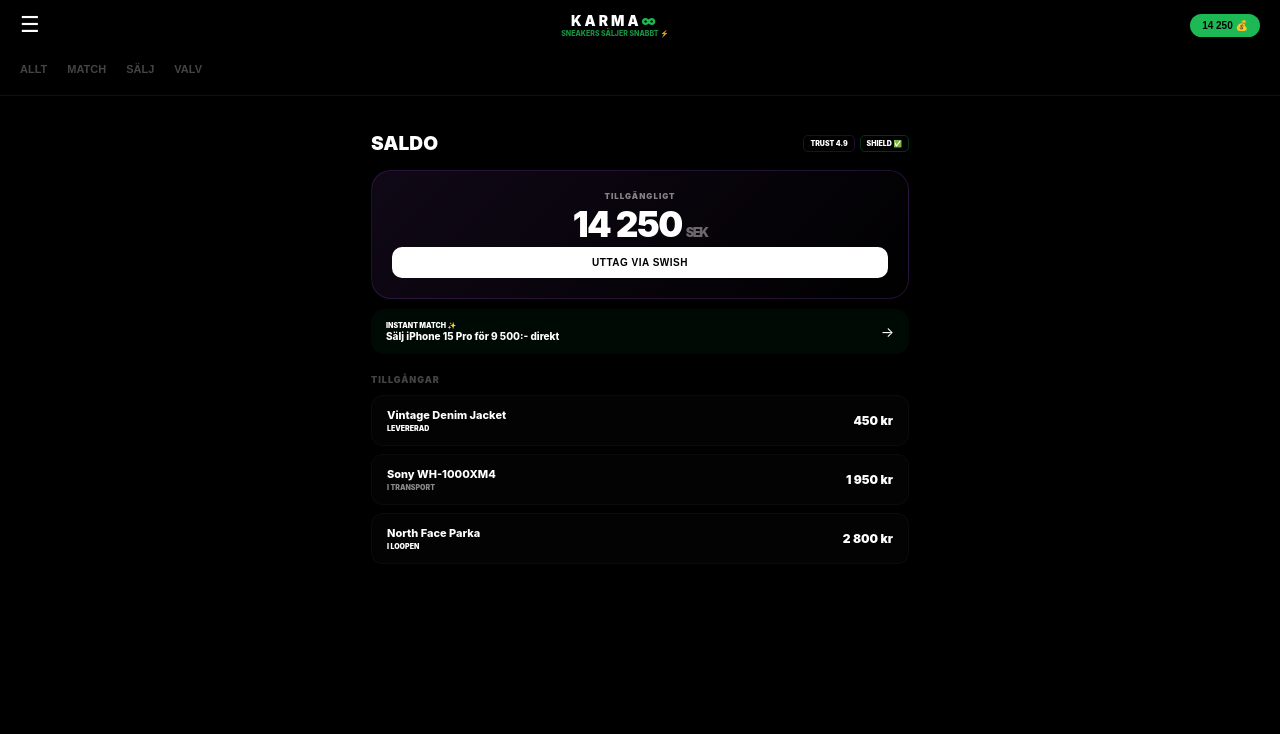
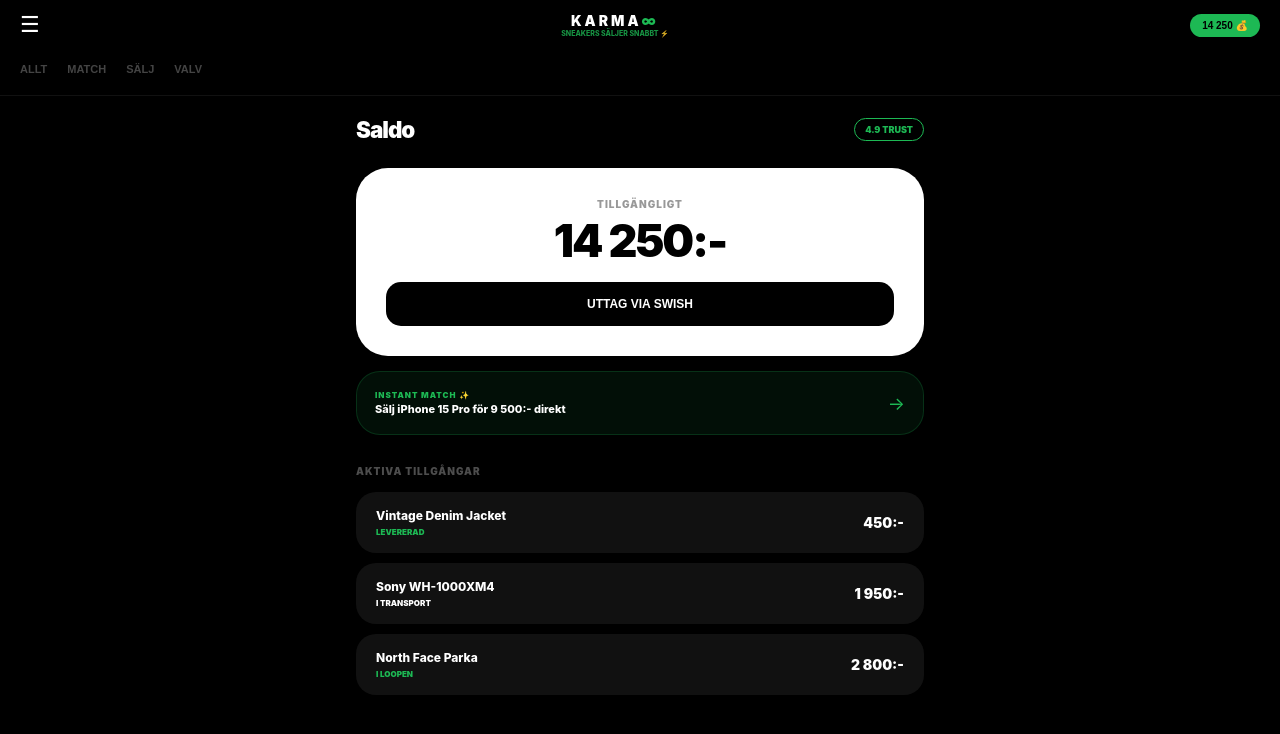
Before and after one commit to gascheckking/marketbeg-appGem, a Next.js app: page /dashboard/seller in a window 1280 px wide. Shown: the top 734 px of the page. Built offline with nearby package versions, Linux system fonts and the light colour scheme.

Commit message:
Update page.tsx

```diff
--- a/app/dashboard/seller/page.tsx
+++ b/app/dashboard/seller/page.tsx
@@ -6,65 +6,56 @@ import { useRouter } from 'next/navigation';
 export default function KarmaSellerDashboard() {
   const router = useRouter();
   const assets = [
-    { name: "Vintage Denim Jacket", status: "LEVERERAD", value: "450 kr", color: 'var(--neon-purple)' },
-    { name: "Sony WH-1000XM4", status: "I TRANSPORT", value: "1 950 kr", color: '#888' },
-    { name: "North Face Parka", status: "I LOOPEN", value: "2 800 kr", color: 'var(--neon-mint)' }
+    { name: "Vintage Denim Jacket", status: "LEVERERAD", value: "450:-", statusColor: '#1DB954' },
+    { name: "Sony WH-1000XM4", status: "I TRANSPORT", value: "1 950:-", statusColor: '#fff' },
+    { name: "North Face Parka", status: "I LOOPEN", value: "2 800:-", statusColor: '#1DB954' }
   ];
 
   return (
-    <div className="page-wrapper" style={{ padding: '15px' }}>
-      <header style={{ marginBottom: '15px', display: 'flex', justifyContent: 'space-between', alignItems: 'center' }}>
-        <h1 style={{ fontSize: '1.2rem', fontWeight: 900, margin: 0 }}>SALDO</h1>
-        <div style={{ display: 'flex', gap: '5px' }}>
-          <span className="badge-status purple">TRUST 4.9</span>
-          <span className="badge-status mint">SHIELD ✅</span>
+    <div className="page-wrapper">
+      <header style={{ marginBottom: '25px', display: 'flex', justifyContent: 'space-between', alignItems: 'center' }}>
+        <h1 style={{ fontSize: '1.4rem', fontWeight: 900, letterSpacing: '-1px' }}>Saldo</h1>
+        <div style={{ display: 'flex', gap: '8px' }}>
+          <span style={{ fontSize: '9px', fontWeight: 900, padding: '5px 10px', borderRadius: '20px', border: '1px solid #1DB954', color: '#1DB954' }}>4.9 TRUST</span>
         </div>
       </header>
 
-      <div className="glass-card balance-card">
-        <div style={{ fontSize: '8px', fontWeight: 900, opacity: 0.5, letterSpacing: '1px' }}>TILLGÄNGLIGT</div>
-        <div style={{ fontSize: '2.2rem', fontWeight: 900, margin: '2px 0', letterSpacing: '-1.5px' }}>
-          14 250<span style={{ fontSize: '0.8rem', opacity: 0.4, marginLeft: '4px' }}>SEK</span>
-        </div>
-        <button className="primary-btn" style={{ background: '#fff', color: '#000', padding: '10px', fontSize: '10px', borderRadius: '10px', fontWeight: 900 }}>
+      {/* BALANCE CARD */}
+      <div style={{ background: '#fff', padding: '30px', borderRadius: '32px', textAlign: 'center', marginBottom: '15px' }}>
+        <div style={{ fontSize: '10px', fontWeight: 900, color: '#000', opacity: 0.4, letterSpacing: '1px' }}>TILLGÄNGLIGT</div>
+        <div style={{ fontSize: '2.8rem', fontWeight: 900, color: '#000', margin: '4px 0', letterSpacing: '-2px' }}>14 250:-</div>
+        <button style={{ background: '#000', color: '#fff', padding: '15px 25px', fontSize: '12px', borderRadius: '15px', fontWeight: 900, border: 'none', width: '100%', marginTop: '10px' }}>
           UTTAG VIA SWISH
         </button>
       </div>
 
-      <div onClick={() => router.push('/sell/instant?item=iphone15')} className="match-alert">
+      {/* MATCH ALERT */}
+      <div onClick={() => router.push('/sell/instant?item=iphone15')} style={{
+        padding: '18px', borderRadius: '24px', background: '#1DB95415', border: '1px solid #1DB95433', cursor: 'pointer', marginBottom: '30px'
+      }}>
         <div style={{ display: 'flex', justifyContent: 'space-between', alignItems: 'center' }}>
           <div>
-            <div style={{ fontSize: '7px', fontWeight: 900, color: 'var(--neon-mint)' }}>INSTANT MATCH ✨</div>
-            <div style={{ fontSize: '10px', fontWeight: 800 }}>Sälj iPhone 15 Pro för 9 500:- direkt</div>
+            <div style={{ fontSize: '8px', fontWeight: 900, color: '#1DB954', letterSpacing: '1px' }}>INSTANT MATCH ✨</div>
+            <div style={{ fontSize: '11px', fontWeight: 800, marginTop: '2px' }}>Sälj iPhone 15 Pro för 9 500:- direkt</div>
           </div>
-          <span style={{ fontSize: '14px' }}>→</span>
+          <span style={{ fontSize: '18px', color: '#1DB954' }}>→</span>
         </div>
       </div>
 
-      <div style={{ marginTop: '20px' }}>
-        <h3 style={{ fontSize: '9px', fontWeight: 900, color: '#444', letterSpacing: '1px', marginBottom: '10px' }}>TILLGÅNGAR</h3>
-        <div style={{ display: 'flex', flexDirection: 'column', gap: '8px' }}>
+      <div>
+        <h3 style={{ fontSize: '10px', fontWeight: 900, opacity: 0.3, letterSpacing: '1px', marginBottom: '15px' }}>AKTIVA TILLGÅNGAR</h3>
+        <div style={{ display: 'flex', flexDirection: 'column', gap: '10px' }}>
           {assets.map((item, i) => (
-            <div key={i} className="asset-row">
+            <div key={i} style={{ background: '#111', padding: '16px 20px', borderRadius: '20px', display: 'flex', justifyContent: 'space-between', alignItems: 'center' }}>
               <div>
-                <div style={{ fontWeight: 800, fontSize: '11px' }}>{item.name}</div>
-                <div style={{ fontSize: '7px', color: item.color, fontWeight: 900, marginTop: '2px' }}>{item.status}</div>
+                <div style={{ fontWeight: 800, fontSize: '12px' }}>{item.name}</div>
+                <div style={{ fontSize: '8px', color: item.statusColor, fontWeight: 900, marginTop: '4px' }}>{item.status}</div>
               </div>
-              <div style={{ fontWeight: 900, fontSize: '12px' }}>{item.value}</div>
+              <div style={{ fontWeight: 900, fontSize: '14px' }}>{item.value}</div>
             </div>
           ))}
         </div>
       </div>
-
-      <style jsx>{`
-        .balance-card { background: linear-gradient(135deg, rgba(157, 78, 221, 0.1) 0%, #000 100%); padding: 20px; border: 1px solid rgba(157, 78, 221, 0.2); border-radius: 20px; text-align: center; }
-        .badge-status { font-size: 7px; font-weight: 900; padding: 3px 6px; border-radius: 5px; }
-        .badge-status.purple { color: var(--neon-purple); border: 1px solid rgba(157, 78, 221, 0.2); }
-        .badge-status.mint { color: var(--neon-mint); border: 1px solid rgba(0, 255, 136, 0.2); }
-        .match-alert { margin-top: 10px; padding: 12px 15px; border-radius: 14px; border: 1px solid var(--neon-mint); background: rgba(0, 255, 136, 0.04); cursor: pointer; animation: pulseGlow 2s infinite; }
-        .asset-row { background: rgba(255,255,255,0.01); padding: 12px 15px; border-radius: 12px; display: flex; justify-content: space-between; align-items: center; border: 1px solid rgba(255,255,255,0.03); }
-        @keyframes pulseGlow { 0% { box-shadow: 0 0 0px rgba(0,255,136,0); } 50% { box-shadow: 0 0 10px rgba(0,255,136,0.1); } 100% { box-shadow: 0 0 0px rgba(0,255,136,0); } }
-      `}</style>
     </div>
   );
 }
```
